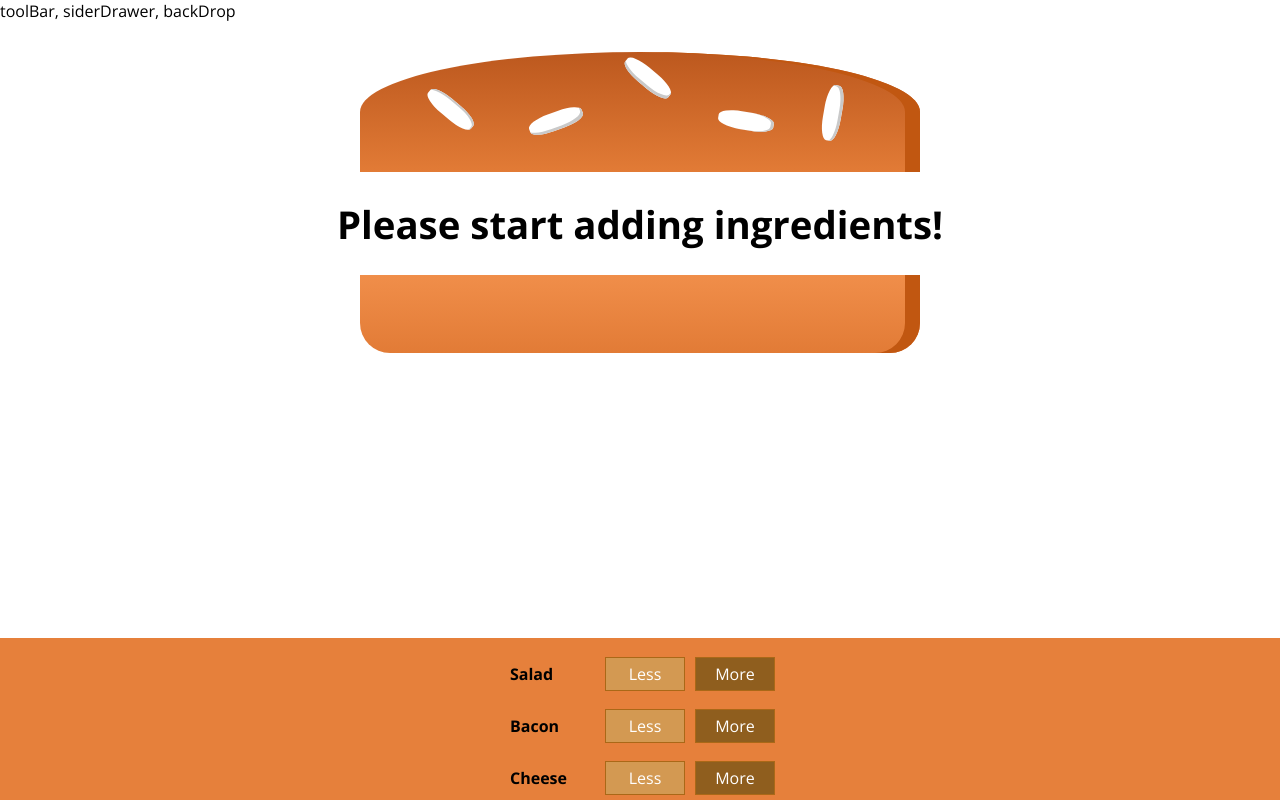
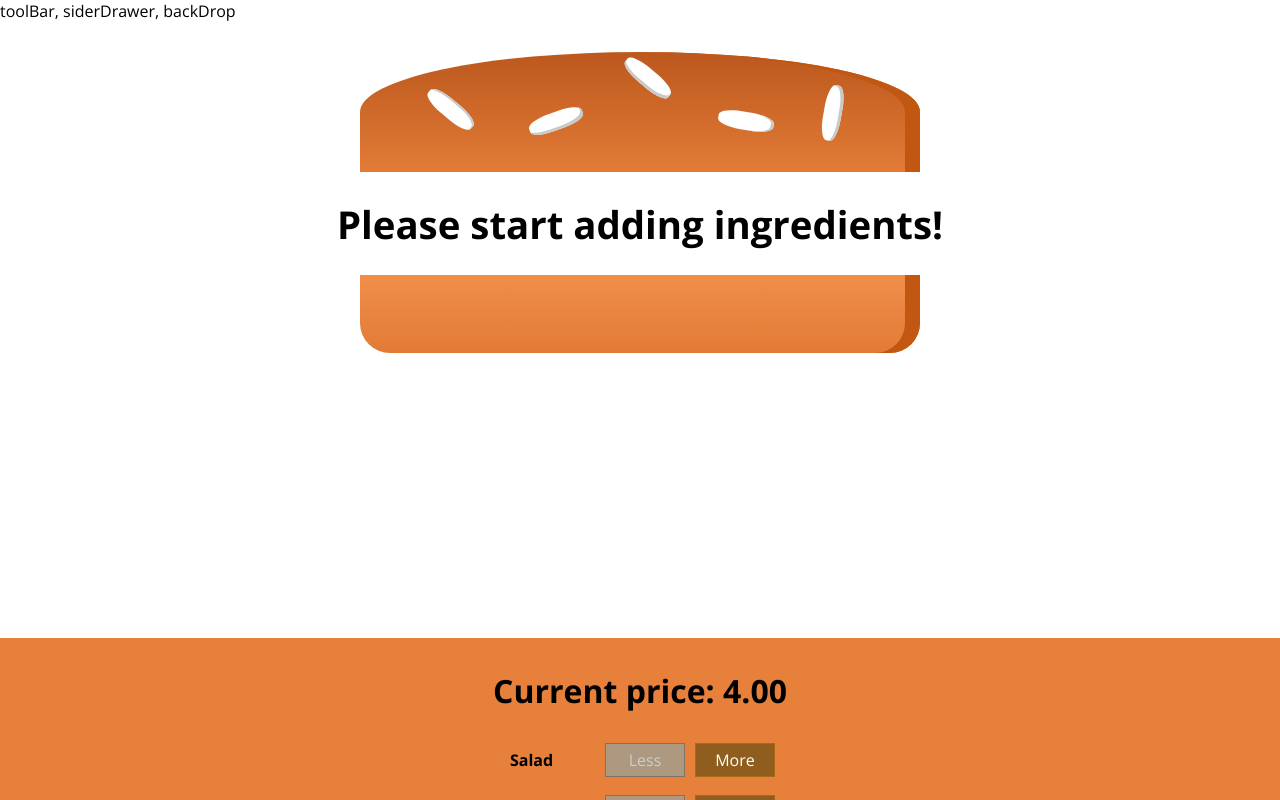
Before and after one commit to nachoAndresFV/BurguerBuilder, a React (Create React App) app: page / in a window 1280 px wide. Shown: the top 800 px of the page. Built offline with nearby package versions, Linux system fonts and the light colour scheme.

Commit message:
State to build controls

```diff
--- a/src/components/Burguer/BuildControls/BuildControl/BuildControl.js
+++ b/src/components/Burguer/BuildControls/BuildControl/BuildControl.js
@@ -4,8 +4,12 @@ import buildControlStyle from './BuildControl.module.css';
 const buildControl = (props) => (
     <div className={buildControlStyle.BuildControl}>
         <div className={buildControlStyle.Label}>{props.label}</div>
-        <button className={buildControlStyle.Less}>Less</button>
-        <button className={buildControlStyle.More}>More</button>
+        <button className={buildControlStyle.Less}
+                onClick={props.removeIngredient}
+                disabled={props.disabled}>
+                Less
+        </button>
+        <button className={buildControlStyle.More} onClick={props.addIngredient}>More</button>
     </div>
 );
 
--- a/src/components/Burguer/BuildControls/BuildControls.js
+++ b/src/components/Burguer/BuildControls/BuildControls.js
@@ -11,8 +11,15 @@ const controls = [
 
 const buildControls = (props) => (
     <div className={buildControlsStyle.BuildControls}>
+        <h1>Current price: <strong>{props.price.toFixed(2)}</strong></h1>
         {controls.map(control => {
-             return <BuildControl key={control.label} label={control.label} />;
+             return <BuildControl
+             key={control.label}
+             label={control.label}
+             removeIngredient={()=>props.removeIngredient(control.type)}
+             addIngredient={()=>props.addIngredient(control.type)}
+             disabled={props.disabled[control.type]}
+             />;
         })}
     </div>
 );
--- a/src/containers/BurguerBuilder/BurguerBuilder.js
+++ b/src/containers/BurguerBuilder/BurguerBuilder.js
@@ -2,6 +2,13 @@ import React, {Component} from 'react';
 import Aux from '../../hoc/Aux';
 import Burguer from '../../components/Burguer/Burguer';
 import BuildControls from '../../components/Burguer/BuildControls/BuildControls';
+
+const INGREDIENTS_PRICES = {
+     salad: 0.5,
+     bacon: 0.7,
+     cheese: 0.4,
+     meat: 0.7
+}
 
 class BurguerBuilder extends Component{
     // constructor(props){
@@ -15,15 +22,62 @@ class BurguerBuilder extends Component{
             bacon: 0,
             cheese: 0,
             meat: 0
-        }
+        },
+        totalPrice: 4
 
     }
 
+    addIngredientHandler = (type) => {
+        const prevIngredientsCounter = this.state.ingredients[type];
+        const updatedIngredientsCounter = (prevIngredientsCounter + 1);
+        const updatedIngredients = {
+            ...this.state.ingredients
+        };
+        updatedIngredients[type] = updatedIngredientsCounter;
+        const priceAddition = INGREDIENTS_PRICES[type];
+        const prevPrice = this.state.totalPrice;
+        const updatedPrice = prevPrice + priceAddition;
+        this.setState({
+            ingredients: updatedIngredients,
+            totalPrice: updatedPrice
+        });
+    }
+
+    removeIngredientHandler = (type) => {
+        const prevIngredientsCounter = this.state.ingredients[type];
+        if(prevIngredientsCounter <= 0){
+            return; //nothing happens! :)
+        }
+        const updatedIngredientsCounter = (prevIngredientsCounter - 1);
+        const updatedIngredients = {
+            ...this.state.ingredients
+        };
+        updatedIngredients[type] = updatedIngredientsCounter;
+        const priceAddition = INGREDIENTS_PRICES[type];
+        const prevPrice = this.state.totalPrice;
+        const updatedPrice = prevPrice - priceAddition;
+        this.setState({
+            ingredients: updatedIngredients,
+            totalPrice: updatedPrice
+        });
+    }
+
     render() {
+        const disabledInfo = {
+            ...this.state.ingredients
+        }
+        for(let key in disabledInfo){
+            disabledInfo[key] = disabledInfo[key] <= 0;
+        }
         return(
             <Aux>
                 <Burguer ingredients={this.state.ingredients}/>
-                <BuildControls />
+                <BuildControls
+                    removeIngredient={this.removeIngredientHandler}
+                    addIngredient={this.addIngredientHandler}
+                    disabled={disabledInfo}
+                    price={this.state.totalPrice}
+                />
             </Aux>
         );
     }
```
